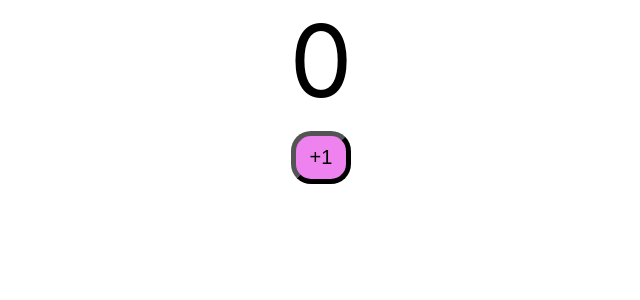
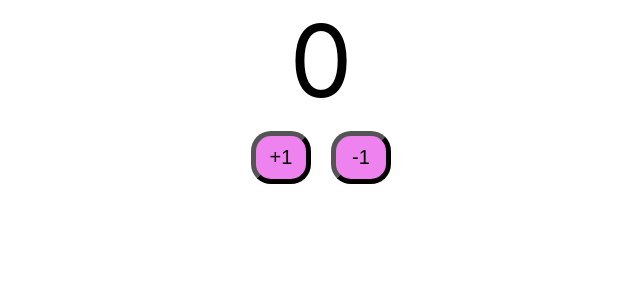
Before and after one commit to RoronoaZoro1925/Frontend-todo-app, a React (Create React App) app: page / in a window 1280 px wide. Shown: the top 300 px of the page, without its empty margins (319-959 px from the left). Built offline with nearby package versions, Linux system fonts and the light colour scheme.

Commit message:
Decrement-Function

```diff
--- a/src/components/counter/Counter.jsx
+++ b/src/components/counter/Counter.jsx
@@ -1,16 +1,25 @@
+import { useState } from 'react'
 import './Counter.css'
 export default function Counter() {
-
+    const [count, setCount] = useState(0)
     function incrementCounterFunction() {
-        console.log('increment clicked')
+        setCount(count + 1)
+        console.log(count)
+    }
+    function decrementCounterFunction() {
+        setCount(count - 1)
+        console.log(count)
     }
     return(
         <div className="Counter">
-            <span className="count">0</span>
+            <span className="count">{count}</span>
             <div>
                 <button className="counterButton" onClick={incrementCounterFunction}>+1</button>
+                <button className="counterButton" onClick={decrementCounterFunction}>-1</button>
             </div>
         </div>
     )
 
+
+
 }
```
